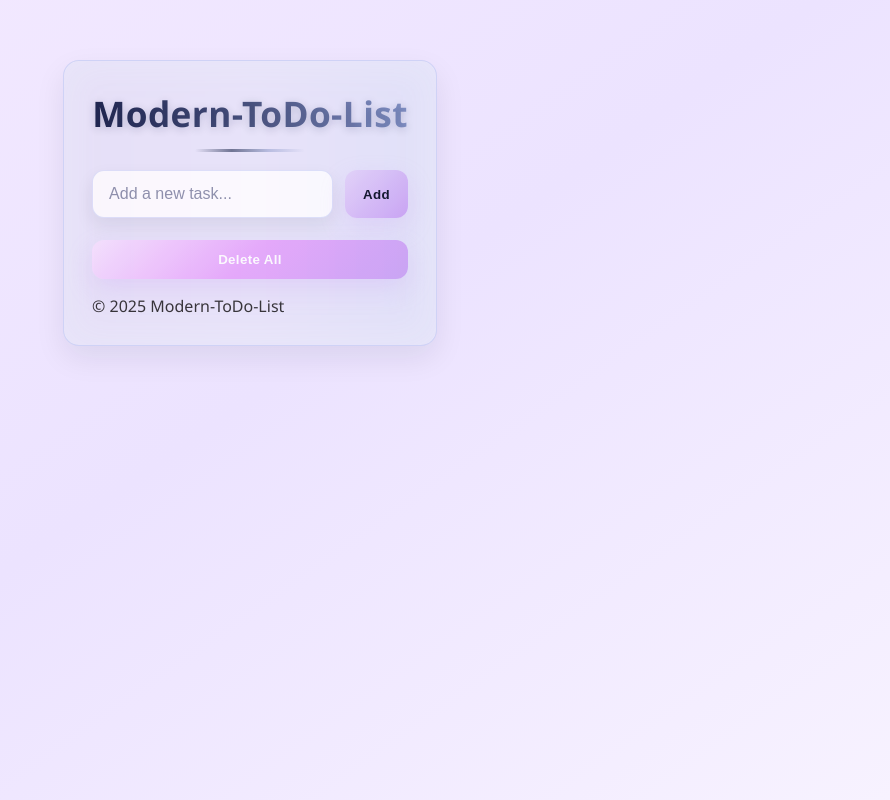
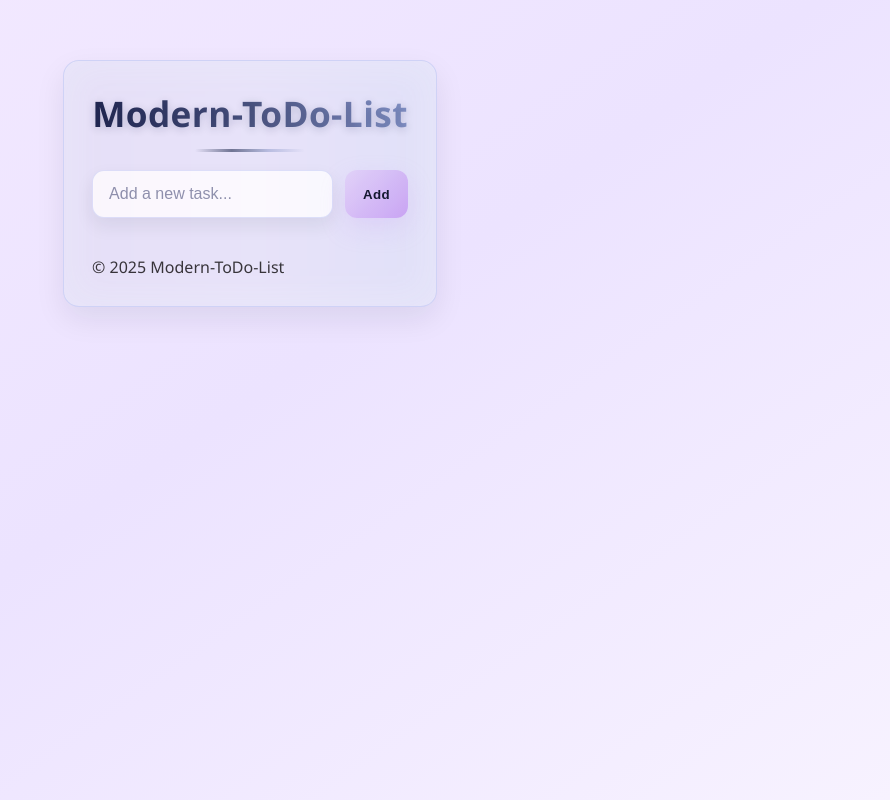
Before and after one commit to hajjarizadehSiavash/modern-todo-list, a React (Vite) app: page / in a window 1280 px wide. Shown: the whole page, without its empty margins (390-1280 px from the left). Built offline with nearby package versions, Linux system fonts and the light colour scheme.

Commit message:
git push

```diff
--- a/src/App.jsx
+++ b/src/App.jsx
@@ -48,9 +48,12 @@ function App() {
       </form>
 
       <ul className="task-list">
-        <button type="button" className="clear-all-btn" onClick={clearAll}>
-          Delete All
-        </button>
+        {tasks.length > 1 && (
+          <button type="button" className="clear-all-btn" onClick={clearAll}>
+            Delete All
+          </button>
+        )
+        }
 
         {tasks.map((task, index) => (
           <li
```
